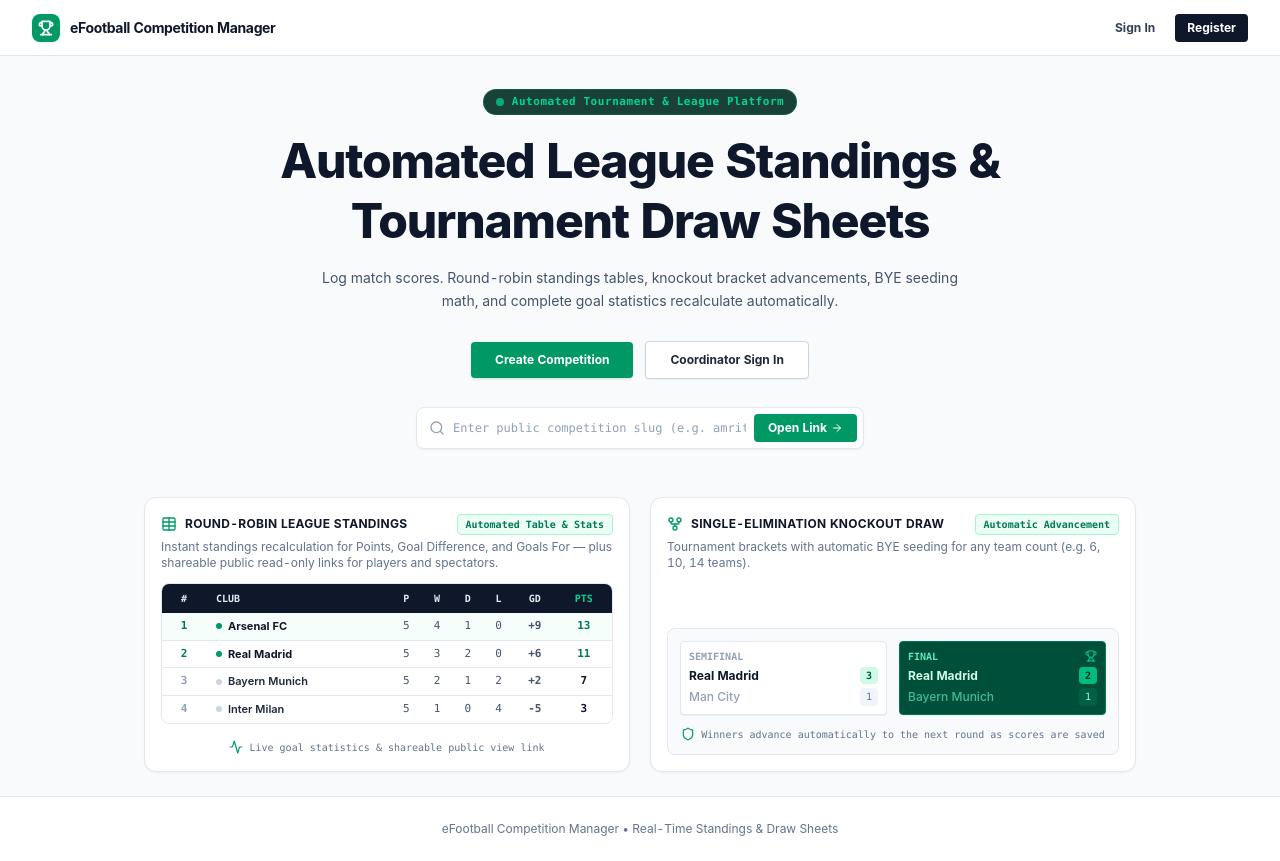
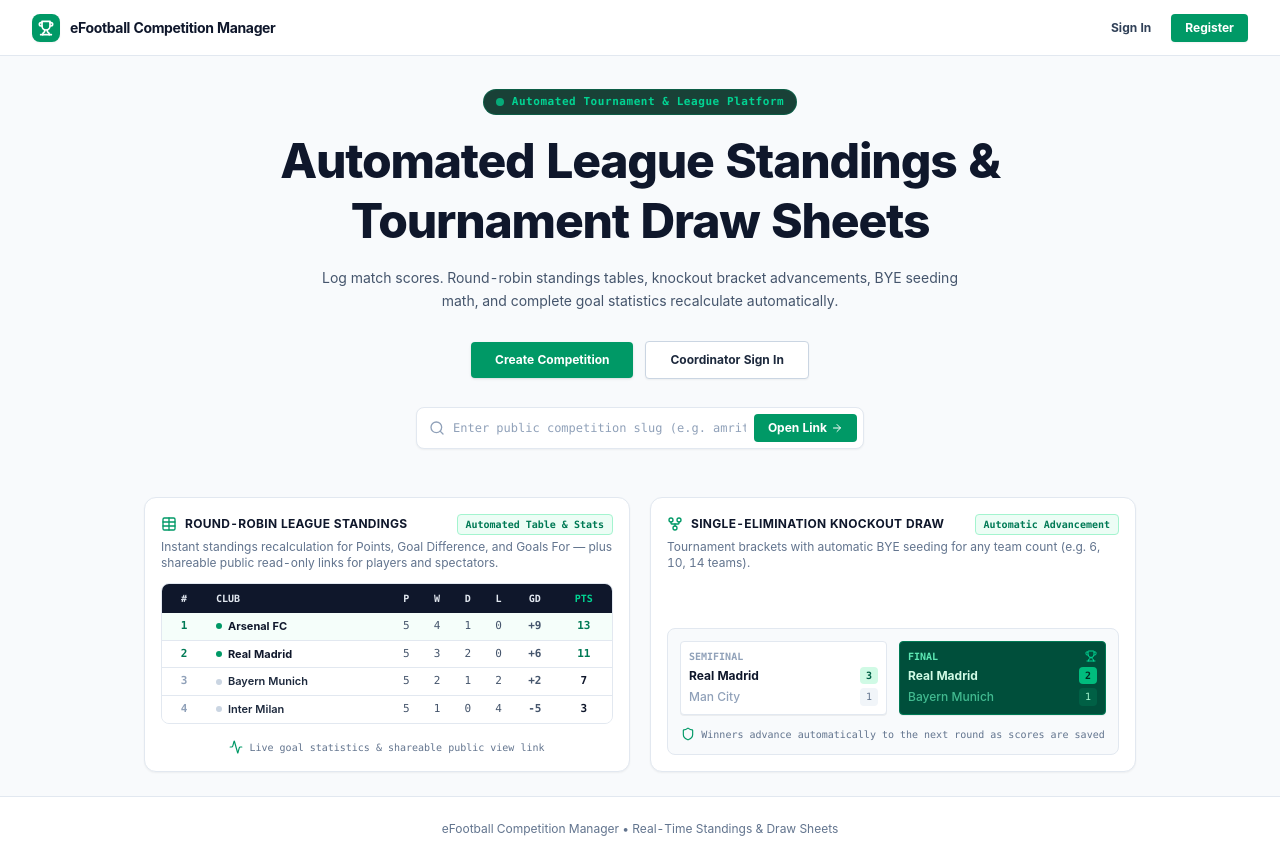
Before and after one commit to Sanath-2002/efootball-platform, a React (Vite) app in the folder frontend/: page / in a window 1280 px wide. Built offline with nearby package versions, Linux system fonts and the light colour scheme; no server answers.

Commit message:
Update Navbar Register button to emerald-600 to match primary action styling across the site

```diff
--- a/frontend/src/components/Navbar.tsx
+++ b/frontend/src/components/Navbar.tsx
@@ -68,7 +68,7 @@
               </Link>
               <Link
                 to="/register"
-                className="px-3 py-1.5 text-xs font-bold bg-slate-900 hover:bg-slate-800 text-white rounded transition-colors"
+                className="px-3.5 py-1.5 text-xs font-bold bg-emerald-600 hover:bg-emerald-700 text-white rounded shadow-xs transition-colors"
               >
                 Register
               </Link>
```
